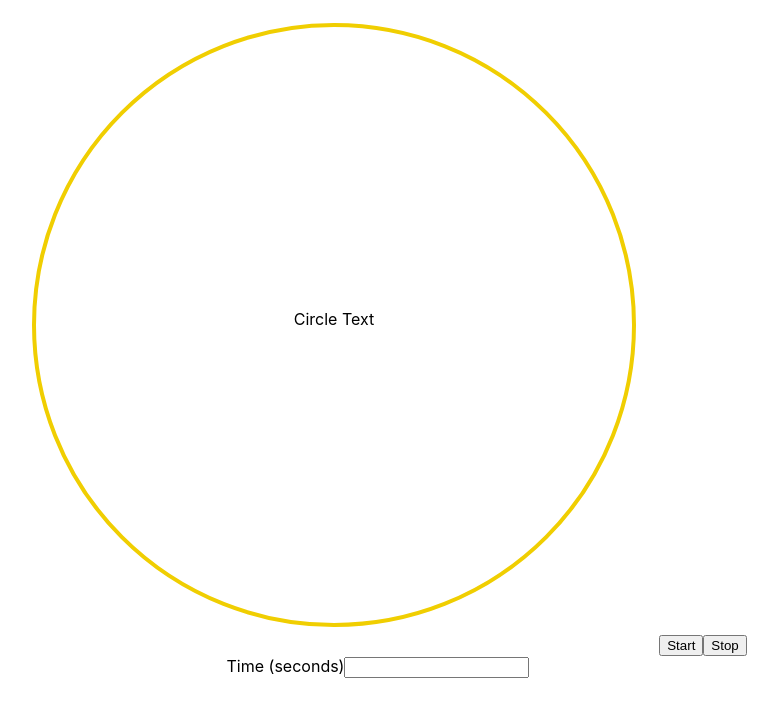
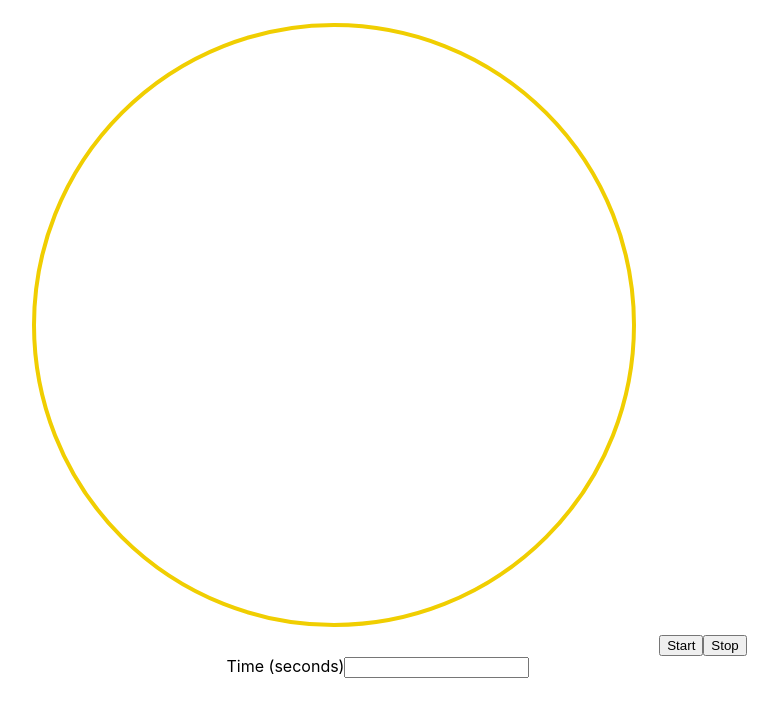
Before and after one commit to amara-j/timer, a React (Create React App) app: page / in a window 1280 px wide. Shown: the top 716 px of the page, without its empty margins (262-1040 px from the left). Built offline with nearby package versions, Linux system fonts and the light colour scheme.

Commit message:
countdown text renders inside svg circle and updates in real time

```diff
--- a/src/Countdown.js
+++ b/src/Countdown.js
@@ -51,7 +51,7 @@ const Countdown = (props) => {
           strokeWidth="4"
         />
         <text textAnchor="middle" x="50%" y="50%">
-          Circle Text
+          {timeElapsed}
         </text>
       </svg>
       <button
@@ -68,7 +68,6 @@ const Countdown = (props) => {
       >
         Stop
       </button>
-      <div>{timeElapsed}</div>
     </div>
   );
 };
```
